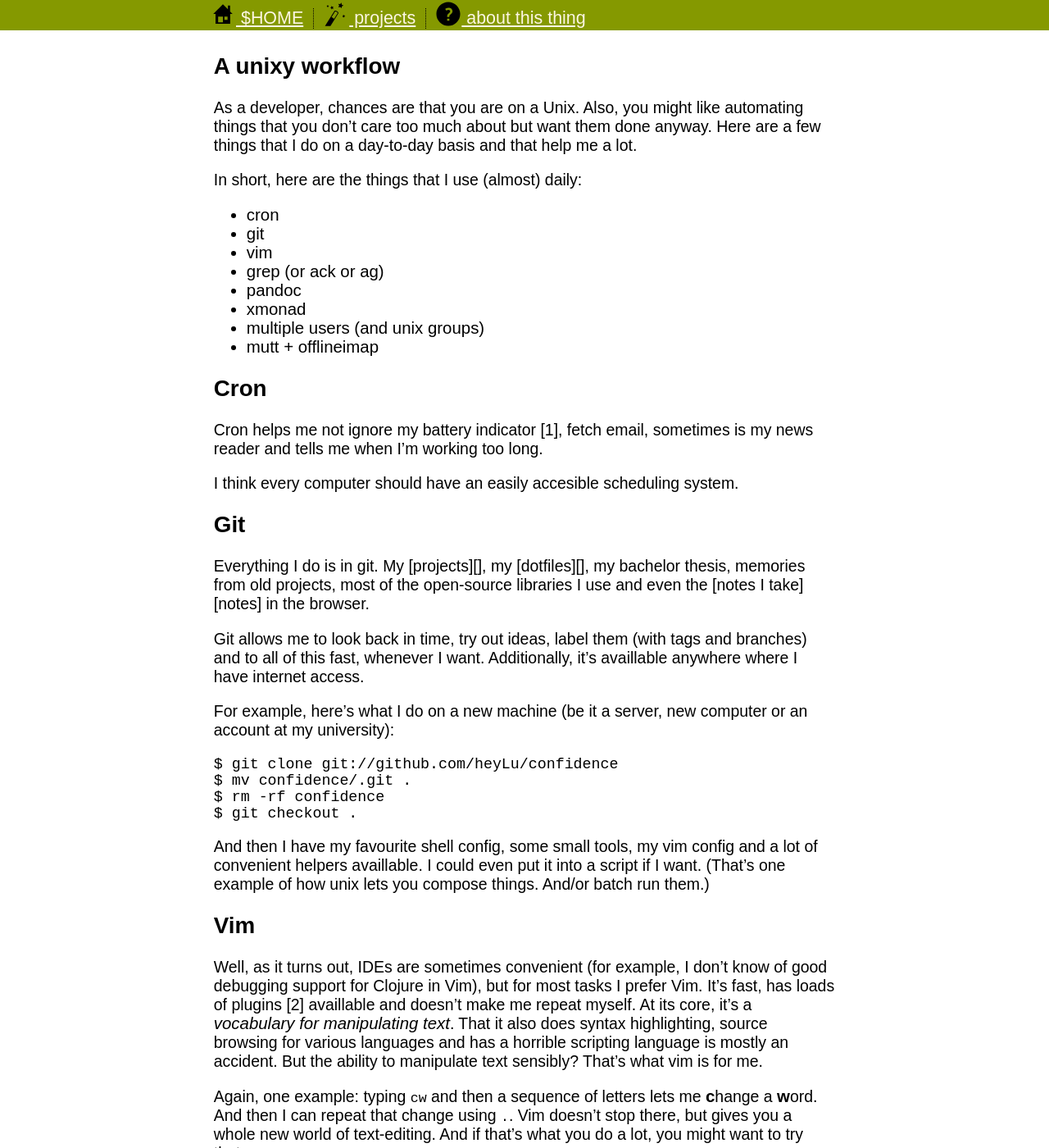
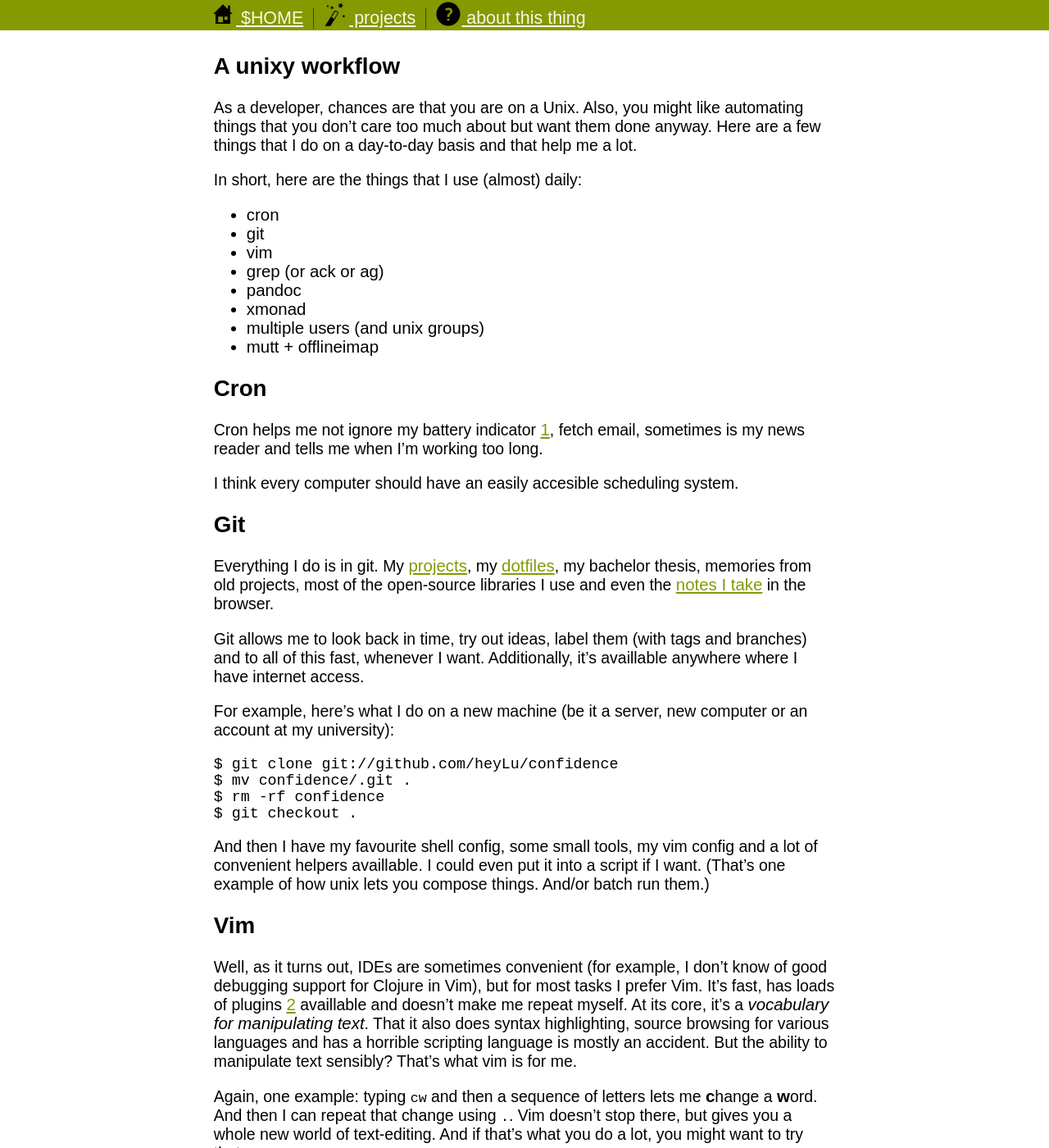
Before and after one commit to heyLu/heylu.github.com, a Jekyll site: the page built from _posts/2013-07-18-a-unixy-workflow.md, in a window 1280 px wide and 1400 px high. Shown: the whole window at 82% size. Built offline with Jekyll 4.4.1, drawn with Linux system fonts in a browser that asks for light colours; some web fonts are replaced; Markdown is read by kramdown in place of the engine named in the settings; part of the change alters nothing that is shown.

```diff
--- a/_posts/2013-07-18-a-unixy-workflow.md
+++ b/_posts/2013-07-18-a-unixy-workflow.md
@@ -114,3 +114,9 @@ Also, a unix group for myself helps me access shared files such as my
 music library.
 
 # Mutt + offlineimap
+
+[1]: https://github.com/heyLu/confidence/blob/master/.crontab#L2
+[projects]: https://github.com/heyLu?tab=repositories
+[dotfiles]: https://github.com/heyLu/confidence
+[notes]: https://github.com/heyLu/chrome-newtab-notes
+[2]: https://github.com/heyLu/confidence/blob/master/.vimrc#L10-L33
```
